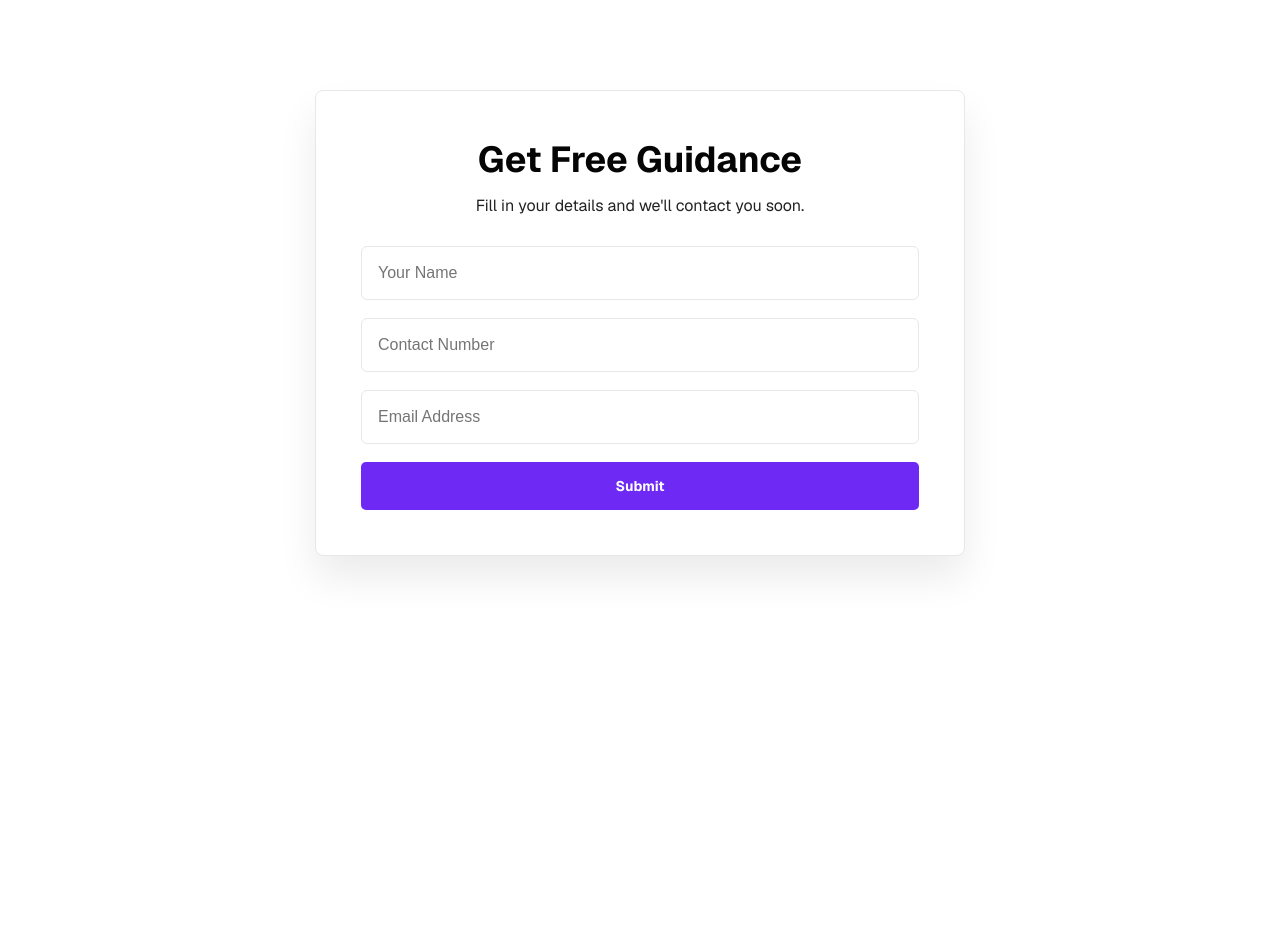
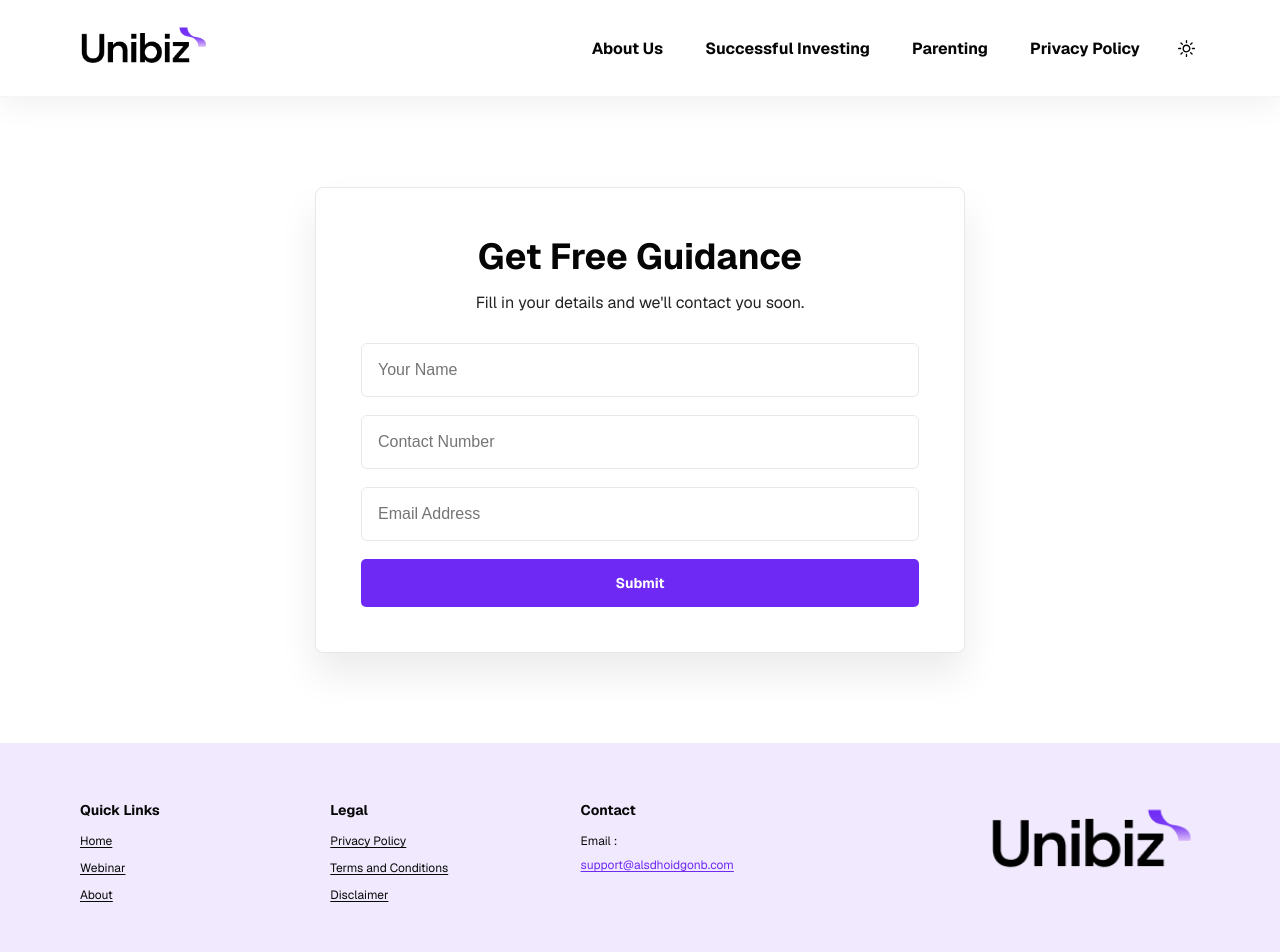
Before and after one commit to niku1429/LionFort-PropTech, a Next.js app: page /lead in a window 1280 px wide. Shown: the top 952 px of the page. Before the commit the page ends 800 px from the top, so only its background shows below. Built offline with nearby package versions, Linux system fonts and the light colour scheme.

Commit message:
added navbar and footer to lead form

```diff
--- a/app/lead/page.tsx
+++ b/app/lead/page.tsx
@@ -1,9 +1,13 @@
+import Footer from "../components/Footer";
 import LeadForm from "../components/LeadForm";
+import Navbar from "../components/Navbar";
 
 export default function ParentingPage() {
   return (
     <>
+      <Navbar />
       <LeadForm />
+      <Footer />
     </>
   );
 }
```
